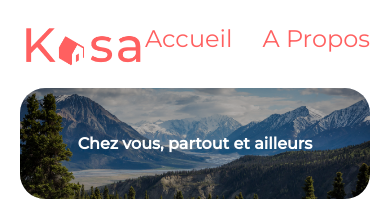
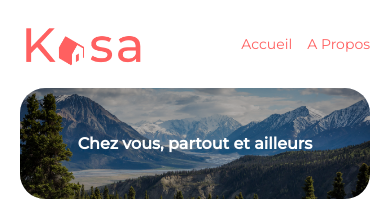
Before and after one commit to anom35/Kasa, a React (Create React App) app: page / in a window 390 px wide. Shown: the top 201 px of the page. Built offline with nearby package versions, Linux system fonts and the light colour scheme.

Commit message:
MAJ routage

```diff
--- a/src/components/Banner.jsx
+++ b/src/components/Banner.jsx
@@ -2,7 +2,7 @@ import '../styles/Banner.css'
 
 function Base() {
     return (
-        <div className='header'>
+        <div className='banner'>
             <h1>Chez vous, partout et ailleurs</h1>
         </div>
     )
--- a/src/components/Error404.jsx
+++ b/src/components/Error404.jsx
@@ -1,12 +1,11 @@
 import React from 'react'
 import Navbar from './Navbar'
-import '../styles/Navbar.css'
-import { useRouteError } from "react-router-dom";
+// import { useRouteError } from "react-router-dom";
 import "../styles/Error404.css"
 
 function Error404() {
-    const error = useRouteError();
-    console.log(error)
+    // const error = useRouteError();
+    // console.log(error)
     return (
         <div className='error404'>
             <Navbar />
--- a/src/components/Fiche-logement.jsx
+++ b/src/components/FicheLogement.jsx
@@ -1,10 +1,11 @@
 import React from 'react'
 import { Link } from "react-router-dom"
+import "../styles/FicheLogement.css"
 
-function ficheLogement({ key, cover, title }) {
+function ficheLogement({ id, cover, title }) {
     return (
         <div className='fiche-logement'>
-            <Link to="/Logement" id={key}>
+            <Link to="/Logement" id={id}>
                 <img src={cover} alt={title} />
                 <h3>{title}</h3>
             </Link>
--- a/src/components/App.js
+++ b/src/components/Home.js
@@ -4,7 +4,7 @@ import Banner from './Banner'
 import Logements from './Logements'
 import Footer from './Footer'
 import Main from './Main'
-import '../styles/App.css';
+import '../styles/Home.css';
 import '../styles/Style.css';
 
 function App() {
--- a/src/components/Logement.jsx
+++ b/src/components/Logement.jsx
@@ -1,14 +1,15 @@
 import React from 'react'
 import Navbar from "./Navbar"
+import "../styles/Logement.css"
 
-function Logement({id}) {
-  return (
-    <div>
-    <Navbar />
-      Logement: {id}
-      {console.log(id)}
-    </div>
-  )
+function Logement({idLogement}) {
+    return (
+        <div>
+            <Navbar />
+            Logement: {idLogement}
+            {console.log(idLogement)}
+        </div>
+    )
 }
 
 export default Logement
--- a/src/components/Logements.jsx
+++ b/src/components/Logements.jsx
@@ -1,7 +1,7 @@
 import React from 'react'
-import Fiche from '../components/Fiche-logement'
+import Fiche from './FicheLogement'
 import "../styles/Logements.css"
-import "../styles/Fiche-logement.css"
+import "../styles/FicheLogement.css"
 import records from "../datas/logements.json"
 
 function Logements() {
@@ -11,7 +11,7 @@ function Logements() {
             {
                 records.map( record => {
                     return (
-                        <Fiche key={record.id} cover={record.cover} title={record.title} />
+                        <Fiche key={record.id} id={record.id} cover={record.cover} title={record.title} />
                     )
                 })
             }
--- a/src/components/Navbar.jsx
+++ b/src/components/Navbar.jsx
@@ -4,7 +4,7 @@ import '../styles/Navbar.css'
 
 function Banner() {
 	return (
-        <div className='banner'>
+        <div className='navbar'>
             <img src={logo} alt='Logo du site Kasa' />
             <nav>
                 <ul>
--- a/src/index.js
+++ b/src/index.js
@@ -1,36 +1,26 @@
 import React from 'react';
 import ReactDOM from 'react-dom/client';
-import { createBrowserRouter, RouterProvider } from "react-router-dom";
+import { BrowserRouter as Router, Route, Routes } from "react-router-dom";
 
 import './styles/index.css';
-import App from './components/App';
+import Home from './components/Home';
 import Error404 from './components/Error404';
 import About from './components/About';
 import Logement from './components/Logement';
 
 
-// création de la constante router et des paramètres de lancement
-const router = createBrowserRouter([
-    {
-      path: "/",
-      element: <App />,
-      errorElement: <Error404 />,
-    },
-    {
-      path: "/logement",
-      element: <Logement />,
-    },
-    {
-      path: "/about",
-      element: <About />,
-    },
-  ]);
-
+// création des routes
 const root = ReactDOM.createRoot(document.getElementById('root'));
 root.render(
-    // utilisation du routeur
     <React.StrictMode>
-        <RouterProvider router={router} />
+        <Router>
+            <Routes>
+                <Route exact path='/' element={<Home />} />
+                <Route path='/Logement' element={<Logement />} />
+                <Route path='/About' element={<About />} />
+                <Route element={<Error404 />} />
+            </Routes>
+        </Router>
     </React.StrictMode>
 );
 
--- a/src/styles/Banner.css
+++ b/src/styles/Banner.css
@@ -1,4 +1,4 @@
-.header {
+.banner {
     margin-top: 50px;
     position: relative;
     width: 100%;
@@ -12,7 +12,7 @@
     justify-content: center;
 }
 
-.header::before {
+.banner::before {
     position: absolute;
     content: "";
     inset: 0;
@@ -22,27 +22,27 @@
     border-radius: 25px;
 }
 
-.header h1 {
+.banner h1 {
     position: relative;
     color: #FFF;
     padding-inline: 20px;
 }
 
 @media (max-width: 728px) {
-    .header h1 {
+    .banner h1 {
         font-size: 1.5rem;
     }
 }
 
 @media (max-width: 646px) {
-    .header {
+    .banner {
         margin-top: 0px;
         height: 111px;
     }
 }
 
 @media (max-width: 450px) {
-    .header h1 {
+    .banner h1 {
         font-size: 1rem;
     }
 }
--- a/src/styles/Navbar.css
+++ b/src/styles/Navbar.css
@@ -1,60 +1,61 @@
-.banner {
+.navbar {
     height: 68px;
     display: flex;
     justify-content: space-between;
     margin-bottom: 10px;
 }
 
-.banner img {
+.navbar {
+    align-items: center;
+}
+
+.navbar img {
     width: auto;
     height: 68px;
     margin: auto 0px;
 }
 
-.banner nav a {
+.navbar nav a {
     display: flex;
     color: var(--colorRed);
     text-decoration: none;
     font-size: 24px;
 }
 
-.banner ul {
+.navbar ul {
     display: flex;
     padding: 0px;
     gap: 30px;
     list-style: none;
 }
 
-.banner ul li:hover {
+.navbar ul li:hover {
     cursor: pointer;
     text-decoration: underline;
 }
 
 
 @media (min-width: 451px) and (max-width: 480px) {
-    .banner ul {
+    .navbar nav a {
         font-size: 18px;
     }
 }
 
 @media (max-width: 450px) {
-    .banner ul {
+    .navbar nav a {
         font-size: 14px;
     }
 
-    .banner img {
+    .navbar ul {
+        gap: 15px;
+    }
+
+    .navbar img {
         height: 45px;
     }
 
-    .banner nav {
+    .navbar nav {
         justify-content: center;
     }
 
 }
-
-@media (max-width: 380px) {
-    .banner ul {
-        font-size: 12px;
-        gap: 10px;
-    }
-}
```
Also changed, not shown: src/styles/FicheLogement.css (renamed from src/styles/Fiche-logement.css), src/styles/Home.css (renamed from src/styles/App.css). Lines whose indentation alone changed are shown as unchanged.
